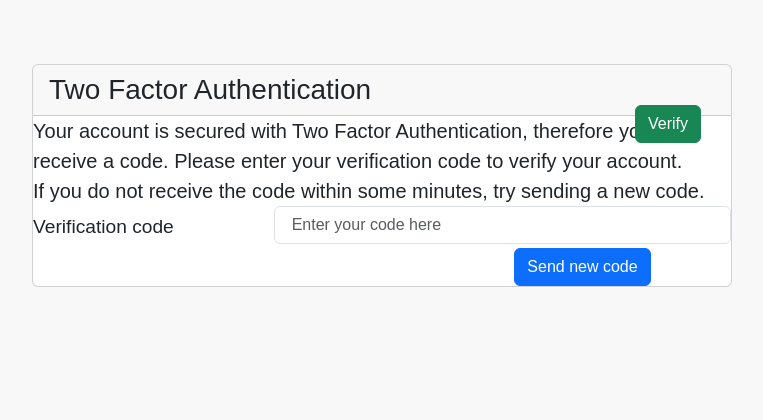
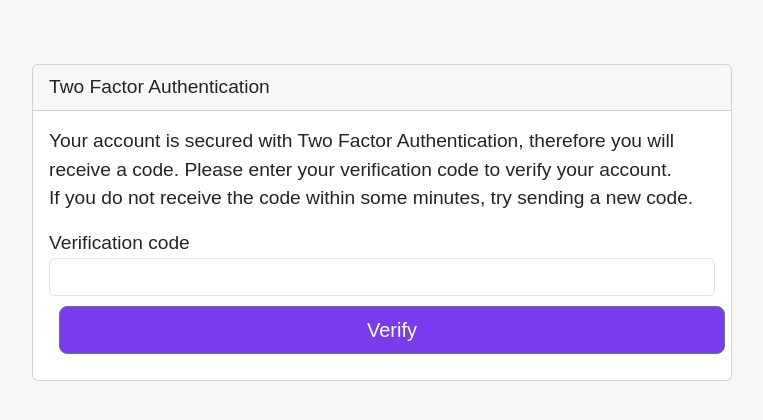
Before and after one commit to Mohammad-Alismael/cs476-project-frontend1.0.0, a React (Create React App) app: page /factor-authentication in a window 1280 px wide. Shown: the top 420 px of the page, without its empty margins (194-957 px from the left). Built offline with nearby package versions, Linux system fonts and the light colour scheme.

Commit message:
verification

```diff
--- a/src/GlobalContext.js
+++ b/src/GlobalContext.js
@@ -21,7 +21,8 @@ export class GlobalProvider extends Component {
             percentageDiscount: 0,
             usedCoupon : false,
             CouponExists: false,
-            isEmpty1: false
+            isEmpty1: false,
+            verificationCode:""
         }
         this.addItemCart = this.addItemCart.bind(this)
     }
@@ -205,7 +206,9 @@ export class GlobalProvider extends Component {
          e.preventDefault()
         this.setState({discountCoupon : e.target.value})
     }
-
+    setVerificationCode = (verificationCode) =>{
+         this.setState({verificationCode})
+    }
     emptyCartItems = ()=>{
          this.state.cartItems.map((val,index)=>{
              this.emptyCartPerProduct(val.id)
@@ -231,7 +234,8 @@ export class GlobalProvider extends Component {
             priceAfterDisc,
             discountCoupon,
             percentageDiscount,
-            isEmpty} = this.state;
+            isEmpty,
+            verificationCode} = this.state;
         const {changeShoppingCard,
             updateUsername,
             updateUserID,
@@ -245,7 +249,8 @@ export class GlobalProvider extends Component {
             calculateTotalPriceGlobal,
             getCouponDiscount,
             emptyCartItems,
-            changeEmptyStatus
+            changeEmptyStatus,
+            setVerificationCode
         } = this;
         return (
             <GlobalContext.Provider value={{
@@ -259,6 +264,7 @@ export class GlobalProvider extends Component {
                 discountCoupon,
                 percentageDiscount,
                 isEmpty,
+                verificationCode,
                 updateUsername,
                 updateUserID,
                 updateEmail,
@@ -272,7 +278,8 @@ export class GlobalProvider extends Component {
                 setDiscountCoupon,
                 getCouponDiscount,
                 emptyCartItems,
-                changeEmptyStatus
+                changeEmptyStatus,
+                setVerificationCode
             }}>
                 {this.props.children}
             </GlobalContext.Provider>
--- a/src/Pages/FactorAuthentication.js
+++ b/src/Pages/FactorAuthentication.js
@@ -1,51 +1,55 @@
 import React, {Component} from 'react';
 
 import './css/Factor.css'
+import {Button, Card, CardBody, CardHeader, CardText, CardTitle, FormGroup, Input, InputGroup, Label} from "reactstrap";
+import {toast} from "react-toastify";
 class FactorAuthentication extends Component{
 
-
+    state = {
+        verificationCode: ""
+    }
+    nextPath(path) {
+        this.props.history.push(path);
+    }
+    verify = (e) =>{
+        e.preventDefault()
+        if (this.context.verificationCode == this.state.verificationCode ||
+        sessionStorage.getItem('mailCode') == this.state.verificationCode){
+            const userType = sessionStorage.getItem('userType');
+            if (userType == "Customer"){
+                this.nextPath('/')
+            }else if (userType == "Sales Manager"){
+                this.nextPath('/dashBoard')
+            }else if (userType == "Product Manager"){
+                this.nextPath('/product-owner-landing-page')
+            }else{
+                this.nextPath('/')
+                console.log(this.context.userID)
+            }
+        }else {
+           toast.info('the verificationCode is incorrect')
+        }
+    }
     render() {
         return (
             <>
-            <form className="in-the-middle">
-                <div className="card">
-                    <h3 className="card-header"><i className="fa fa-user-circle"/> Two Factor Authentication</h3>
-
-                    <div className="card-block">
-                        <div className="lead">
-                            <i className="fa fa-info-circle"></i>
-                            Your account is secured with Two Factor Authentication, therefore you will receive a code.
-                            Please enter your verification code to verify your account.
-                            <br/>
+                <form className="in-the-middle">
+                    <Card>
+                        <CardHeader>Two Factor Authentication</CardHeader>
+                        <CardBody>
+                            <CardText>Your account is secured with Two Factor Authentication, therefore you will receive a code.
+                                Please enter your verification code to verify your account.<br/>
                                 If you do not receive the code within some minutes, try sending a new code.
-                        </div>
-                    </div>
-
-                    <div className="card-block">
-                        <div className="form-group row">
-                            <label htmlFor="smscode" className="col-4 col-form-label text-right">Verification
-                                code</label>
-                            <div className="col-8">
-                                <input type="text" className="form-control" id="smscode"
-                                       placeholder="Enter your code here"/>
-                            </div>
-                        </div>
-
-                        <div className="row">
-                            <div className="col col-8 offset-4">
-                                <div className="row">
-                                    <div className="col-sm-6">
-                                        <button type="submit" className="btn btn-block btn-success">Verify</button>
-                                    </div>
-                                    <div className="col-sm-6">
-                                        <button type="submit" className="btn btn-block btn-primary">Send new code</button>
-                                    </div>
-                                </div>
-                            </div>
-                        </div>
-                    </div>
-                </div>
-            </form>
+                            </CardText>
+                            <FormGroup>
+                                <Label for="exampleEmail">Verification code</Label>
+                                <Input type="test" name="verificationCode" id="exampleEmail" placeholder=""
+                                    onChange={(e)=>{this.setState({verificationCode : e.target.value})}}/>
+                            </FormGroup>
+                            <Button id={'btn'} size={'lg'} style={{width : '100%',margin: '10px'}} onClick={this.verify}>Verify</Button>
+                        </CardBody>
+                    </Card>
+                </form>
                 </>
         );
     }
--- a/src/Pages/LoginForm.js
+++ b/src/Pages/LoginForm.js
@@ -27,29 +27,31 @@ class LoginForm extends Component {
                 sessionStorage.setItem("email", res.data.email);
                 sessionStorage.setItem("isLoggedIn", "true");
                 sessionStorage.setItem("userType", res.data.userType);
+                sessionStorage.setItem("mailCode", res.data.mailCode);
                 this.context.updateEmail(res.data.email);
                 this.context.updateUserID(res.data.id);
-                this.context.updateUsername(res.data.userName)
+                this.context.updateUsername(res.data.userName);
+                this.context.setVerificationCode(res.data.mailCode);
                 this.context.updateIsLoggedIn(true);
-                if (res.data.userType == "Customer"){
-                    this.nextPath('/')
-                }else if (res.data.userType == "Sales Manager"){
-                    this.nextPath('/dashBoard')
-                }else if (res.data.userType == "Product Manager"){
-                    this.nextPath('/product-owner-landing-page')
-                }else{
-                    this.nextPath('/')
-                    console.log(this.context.userID)
-                }
+                this.nextPath('/factor-authentication');
+                // if (res.data.userType == "Customer"){
+                //     this.nextPath('/')
+                // }else if (res.data.userType == "Sales Manager"){
+                //     this.nextPath('/dashBoard')
+                // }else if (res.data.userType == "Product Manager"){
+                //     this.nextPath('/product-owner-landing-page')
+                // }else{
+                //     this.nextPath('/')
+                //     console.log(this.context.userID)
+                // }
             }).catch(error =>{
-                if(error.response.status == 401)
+                console.log(error)
                     toast.error("username or password is incorrect")
 
             })
         }else {
             toast.warn("check your info")
         }
-        console.log()
     }
     updateSate = (e) =>{
         e.preventDefault()
```
